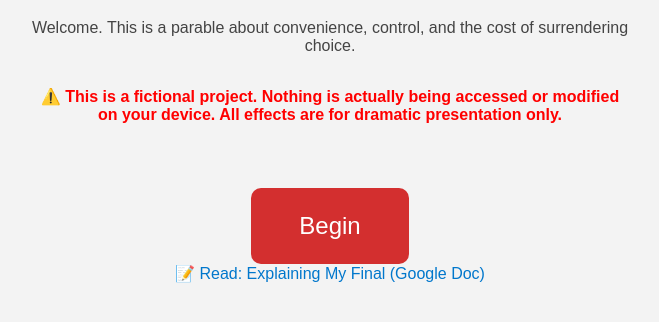
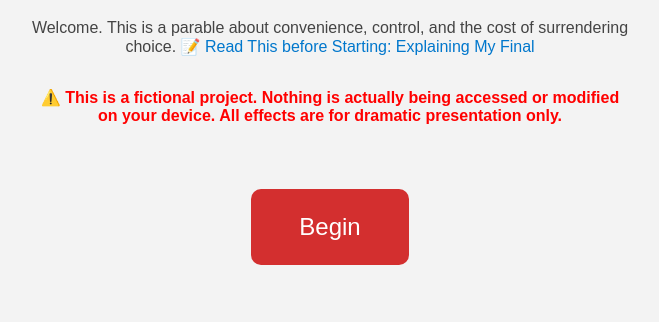
Before and after one commit to Adamsinclairswim/FinalLit126, a plain HTML site: page index.html in a window 1280 px wide. Shown: the part 130-452 px from the top of the page, without its empty margins (310-969 px from the left). Drawn offline with Linux system fonts and the light colour scheme.

Commit message:
Update index.html

```diff
--- a/index.html
+++ b/index.html
@@ -9,15 +9,16 @@
 <body>
   <div id="container">
     <h1>The Parable of the Button That Worked Too Well</h1>
-    <p>Welcome. This is a parable about convenience, control, and the cost of surrendering choice.</p>
+    <p>Welcome. This is a parable about convenience, control, and the cost of surrendering choice.
+      <a href="https://docs.google.com/document/d/1uKuYKKMTY3yNK5lEh5n3LMw_5d4zkPtocrMPzYsmcRQ/edit?usp=sharing" target="_blank">
+  📝 Read This before Starting: Explaining My Final
+</a>
+</p>
     <p style="color: red; font-weight: bold; margin-top: 2em;">⚠️ This is a fictional project. Nothing is actually being accessed or modified on your device. All effects are for dramatic presentation only.</p>
     <a href="button.html">
       <button>Begin</button>
     </a>
   </div>
-  <a href="https://docs.google.com/document/d/1uKuYKKMTY3yNK5lEh5n3LMw_5d4zkPtocrMPzYsmcRQ/edit?usp=sharing" target="_blank">
-  📝 Read: Explaining My Final (Google Doc)
-</a>
 
 </body>
 </html>
```
